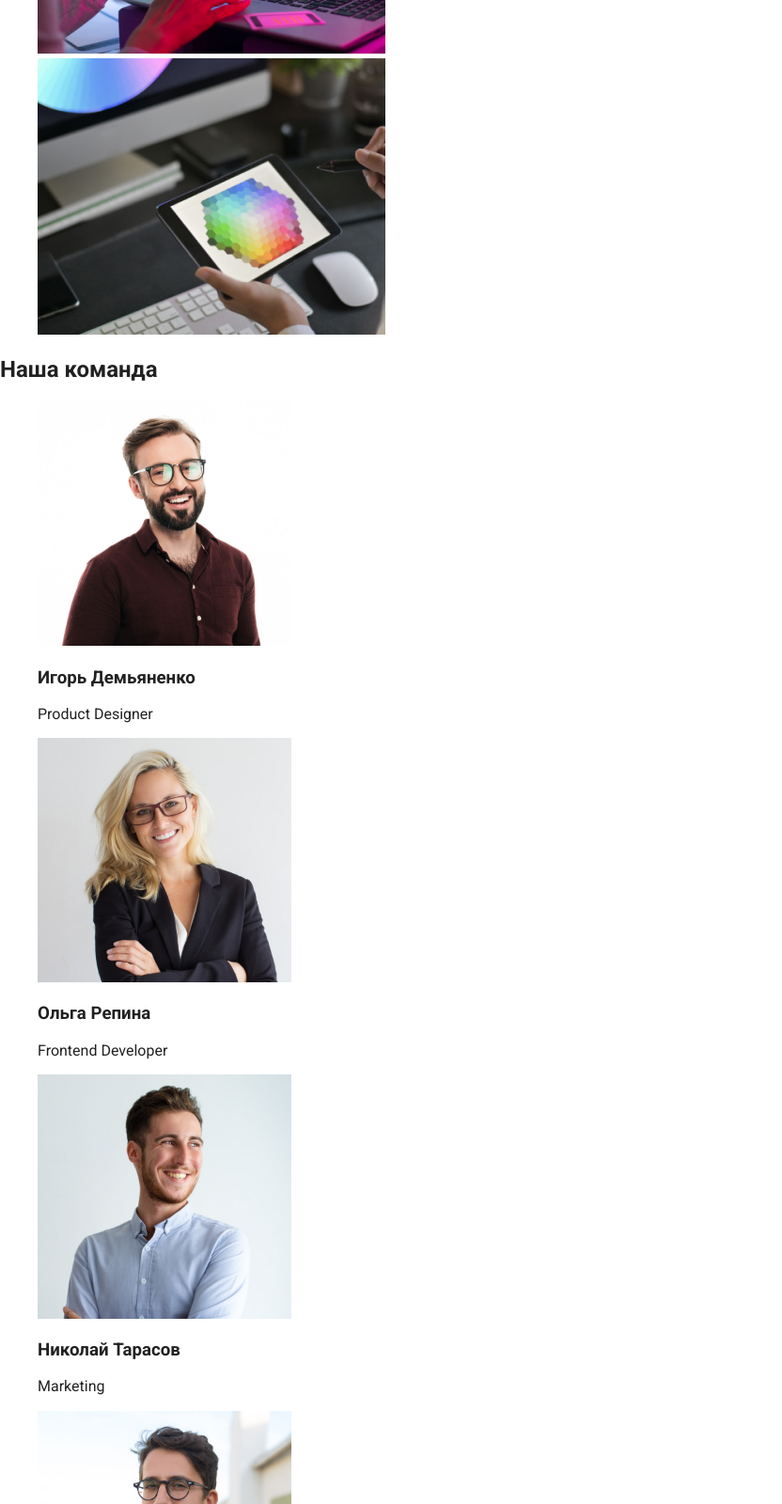
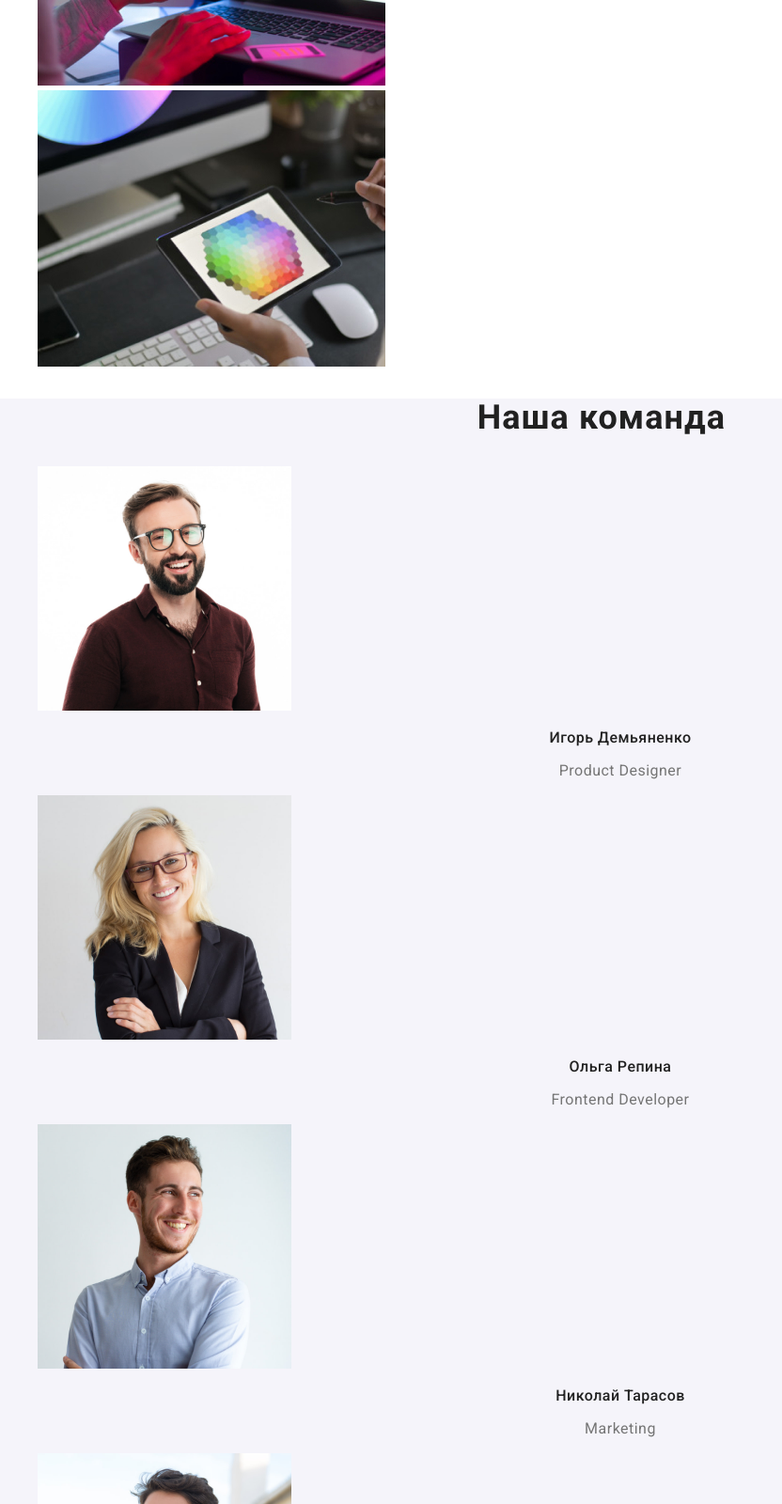
Before and after one commit to AlecseiT/goit-markup-hw-02, a plain HTML site: page index.html in a window 1280 px wide. Shown: the part 1200-2800 px from the top of the page at 94% size, without its empty margins (0-832 px from the left). Drawn offline with nearby package versions, Linux system fonts and the light colour scheme.

Commit message:
Добавляет секцию Наша команда

```diff
--- a/css/styles.css
+++ b/css/styles.css
@@ -99,7 +99,7 @@ body {
 .hero-btn:focus {
   background-color: #188ce8;
 }
-/* -----------------Our qualities--------------------------- */
+/* -----------------Our qualities------------------------------ */
 .qualities-title {
   font-weight: 700;
   font-size: 14px;
@@ -114,3 +114,39 @@ body {
   letter-spacing: 0.03em;
   color: var(--main-text-color);
 }
+/* ------------------About our work section--------------------- */
+.our-work-title {
+  font-weight: 700d;
+  font-size: 36px;
+  line-height: 1.16;
+  text-align: center;
+  letter-spacing: 0.03em;
+  color: var(--main-title-color);
+}
+/* ------------------Our team section--------------------------- */
+.our-team-section {
+  background-color: #f5f4fa;
+}
+.our-team-title {
+  font-weight: 700;
+  font-size: 36px;
+  line-height: 1.16;
+  text-align: center;
+  letter-spacing: 0.03em;
+  color: var(--main-title-color);
+}
+.teammate-title {
+  font-weight: 500;
+  font-size: 16px;
+  line-height: 1.18;
+  text-align: center;
+  letter-spacing: 0.03em;
+  color: var(--main-title-color);
+}
+.our-team-name {
+  font-size: 16px;
+  line-height: 1.18;
+  text-align: center;
+  letter-spacing: 0.03em;
+  color: var(--main-text-color);
+}
--- a/index.html
+++ b/index.html
@@ -77,44 +77,44 @@
       </section>
 
       <!-- About our work section -->
-      <section>
-        <h2>Чем мы занимаемся</h2>
-        <ul class="list">
-          <li>
+      <section class="our-work">
+        <h2 class="our-work-title">Чем мы занимаемся</h2>
+        <ul class="list our-work-list">
+          <li class="our-work-item">
             <img src="./images/img.jpg" width="370" height="294" alt="Работает за компьютером" />
           </li>
-          <li>
+          <li class="our-work-item">
             <img src="./images/img2.jpg" width="370" height="294" alt="Работает за компьютером" />
           </li>
-          <li>
+          <li class="our-work-item">
             <img src="./images/img3.jpg" width="370" height="294" alt="Работает за компьютером" />
           </li>
         </ul>
       </section>
 
       <!-- Our team section -->
-      <section>
-        <h2>Наша команда</h2>
-        <ul class="list">
-          <li>
+      <section class="our-team-section">
+        <h2 class="our-team-title">Наша команда</h2>
+        <ul class="list our-team-list">
+          <li class="our-team-item">
             <img src="./images/image2.jpg" width="270" height="260" alt="Фото Игоря Демьяненка" />
-            <h3>Игорь Демьяненко</h3>
-            <p lang="en">Product Designer</p>
+            <h3 class="teammate-title">Игорь Демьяненко</h3>
+            <p class="our-team-name" lang="en">Product Designer</p>
           </li>
-          <li>
+          <li class="our-team-item">
             <img src="./images/image.jpg" width="270" height="260" alt="Фото Ольги Репиной" />
-            <h3>Ольга Репина</h3>
-            <p lang="en">Frontend Developer</p>
+            <h3 class="teammate-title">Ольга Репина</h3>
+            <p class="our-team-name" lang="en">Frontend Developer</p>
           </li>
-          <li>
+          <li class="our-team-item">
             <img src="./images/image3.jpg" width="270" height="260" alt="Фото Николая Тарасова" />
-            <h3>Николай Тарасов</h3>
-            <p lang="en">Marketing</p>
+            <h3 class="teammate-title">Николай Тарасов</h3>
+            <p class="our-team-name" lang="en">Marketing</p>
           </li>
-          <li>
+          <li class="our-team-item">
             <img src="./images/image4.jpg" width="270" height="260" alt="Фото Михаила Ермакова" />
-            <h3>Михаил Ермаков</h3>
-            <p lang="en">UI Designer</p>
+            <h3 class="teammate-title">Михаил Ермаков</h3>
+            <p class="our-team-name" lang="en">UI Designer</p>
           </li>
         </ul>
       </section>
```
